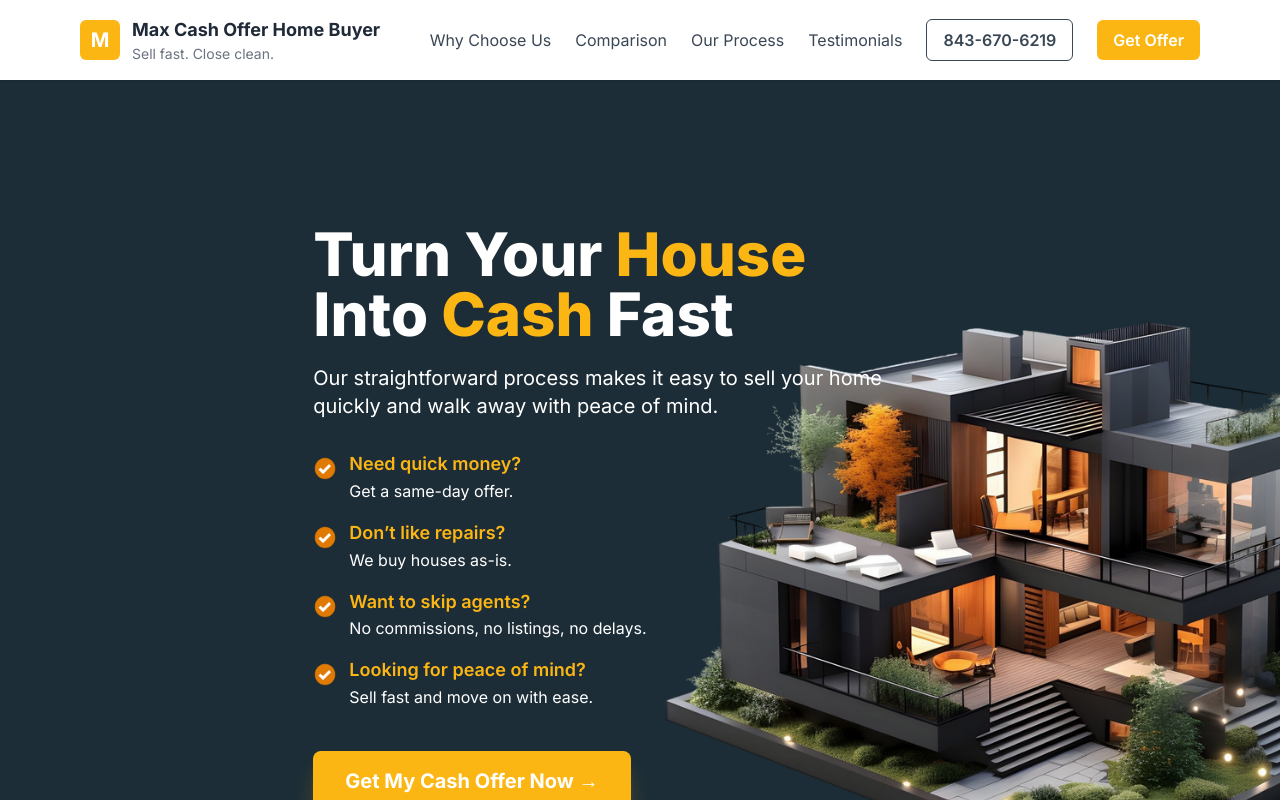
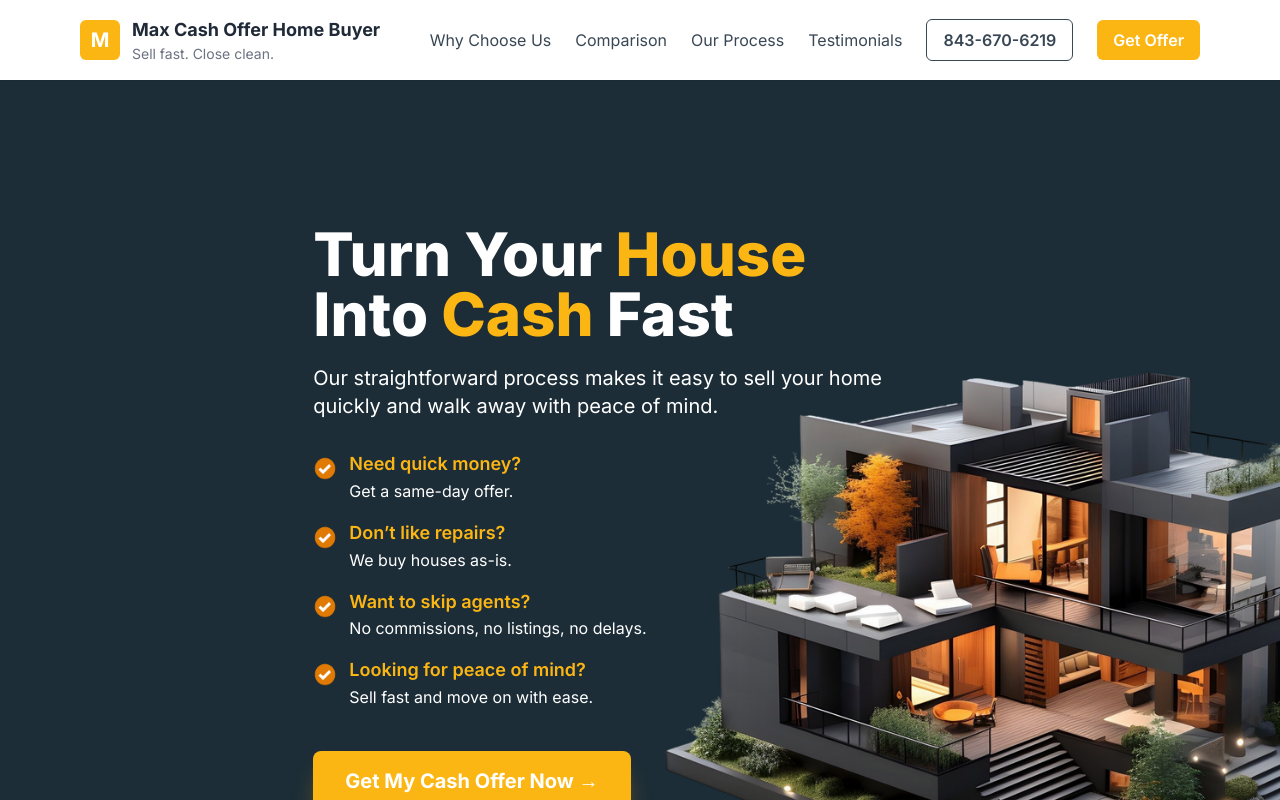
Before and after one commit to hpintojr/gettopdollar-homebuyer, a Next.js app: page / in a window 1280 px wide. Shown: the top 800 px of the page. Built offline with nearby package versions, Linux system fonts and the light colour scheme.

Commit message:
Update Hero.tsx

```diff
--- a/components/Hero.tsx
+++ b/components/Hero.tsx
@@ -79,10 +79,8 @@ export default function Hero() {
         </div>
 
         {/* Image Column - ABSOLUTE POSITIONED FOR DESKTOP */}
-        {/* Updated 'top' to 100px and 'right' to -245px for md screens and up */}
-        {/* Removed lg/xl specific top/right classes */}
-        {/* Kept z-index 10 */}
-        <div className="md:absolute md:right-[-245px] md:top-[100px] md:w-auto mt-12 md:mt-0 relative z-10">
+        {/* Added md:mt-[50px] here */}
+        <div className="md:absolute md:right-[-245px] md:top-[100px] md:w-auto mt-12 md:mt-[50px] relative z-10">
            <div className="bg-transparent rounded-xl p-0">
              {/* Kept md:max-w-[52rem] */}
              <Image
```
